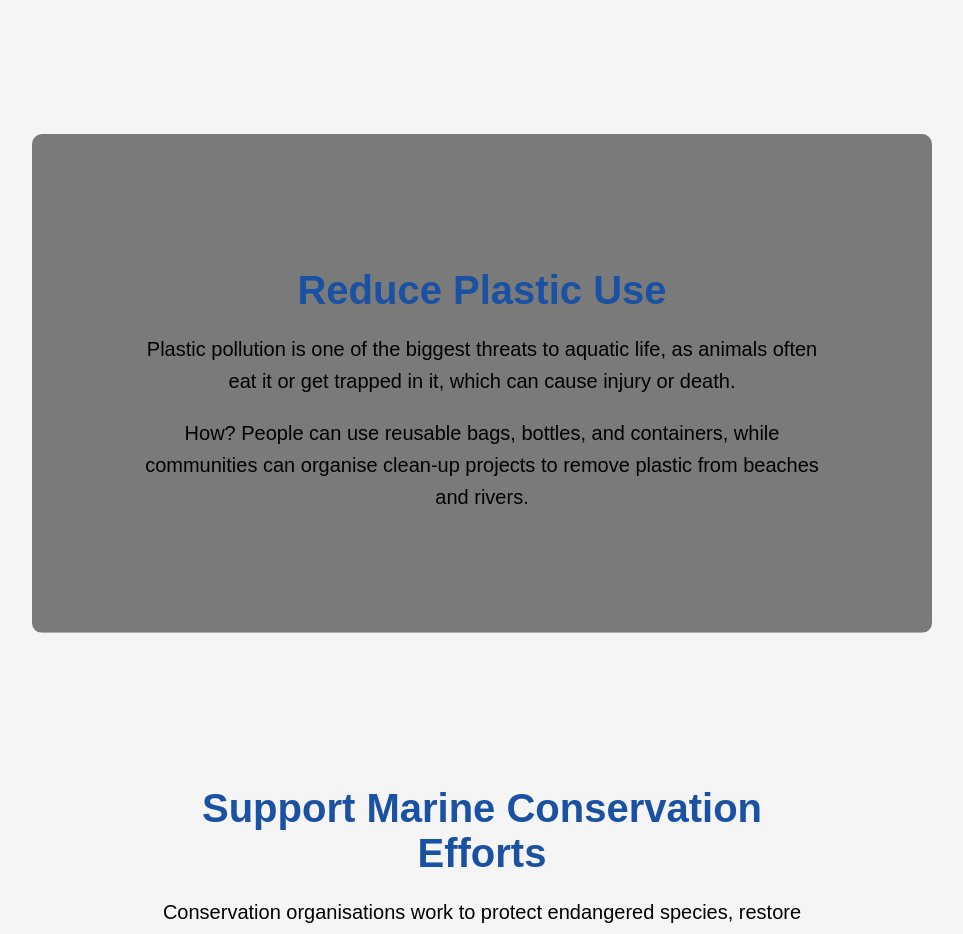
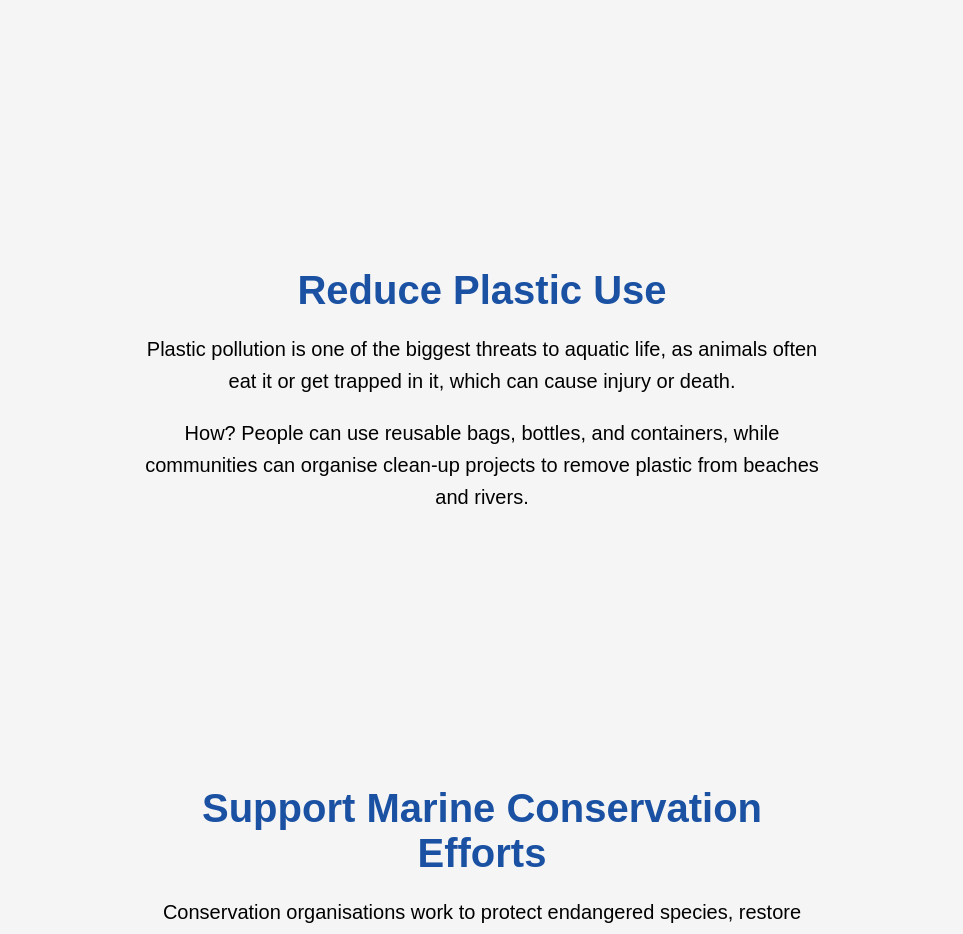
Before and after one commit to IvanKhoo0623/AquaticLife, a plain HTML site: page ways to help.html in a window 1280 px wide. Shown: the part 1760-2694 px from the top of the page, without its empty margins (158-1121 px from the left). Drawn offline with Linux system fonts and the light colour scheme.

Commit message:
Reformat ways to help.css with consistent styling

```diff
--- a/ways to help.css
+++ b/ways to help.css
@@ -53,8 +53,6 @@ section {
   border-radius: 10px;
   text-align: center;
 }
-/* Background Images */
-#ReducePlasticUse  { background-image: linear-gradient(rgba(0,0,0,0.5), rgba(0,0,0,0.5)), url(reduce\ plastic.jpg); }
 /* Headings */
 h1, h2 {
   font-size: 40px;
@@ -74,4 +72,5 @@ p {
   background-color: #0073ff;
   color: white;
   margin-top: 50px;
+
 }
```
